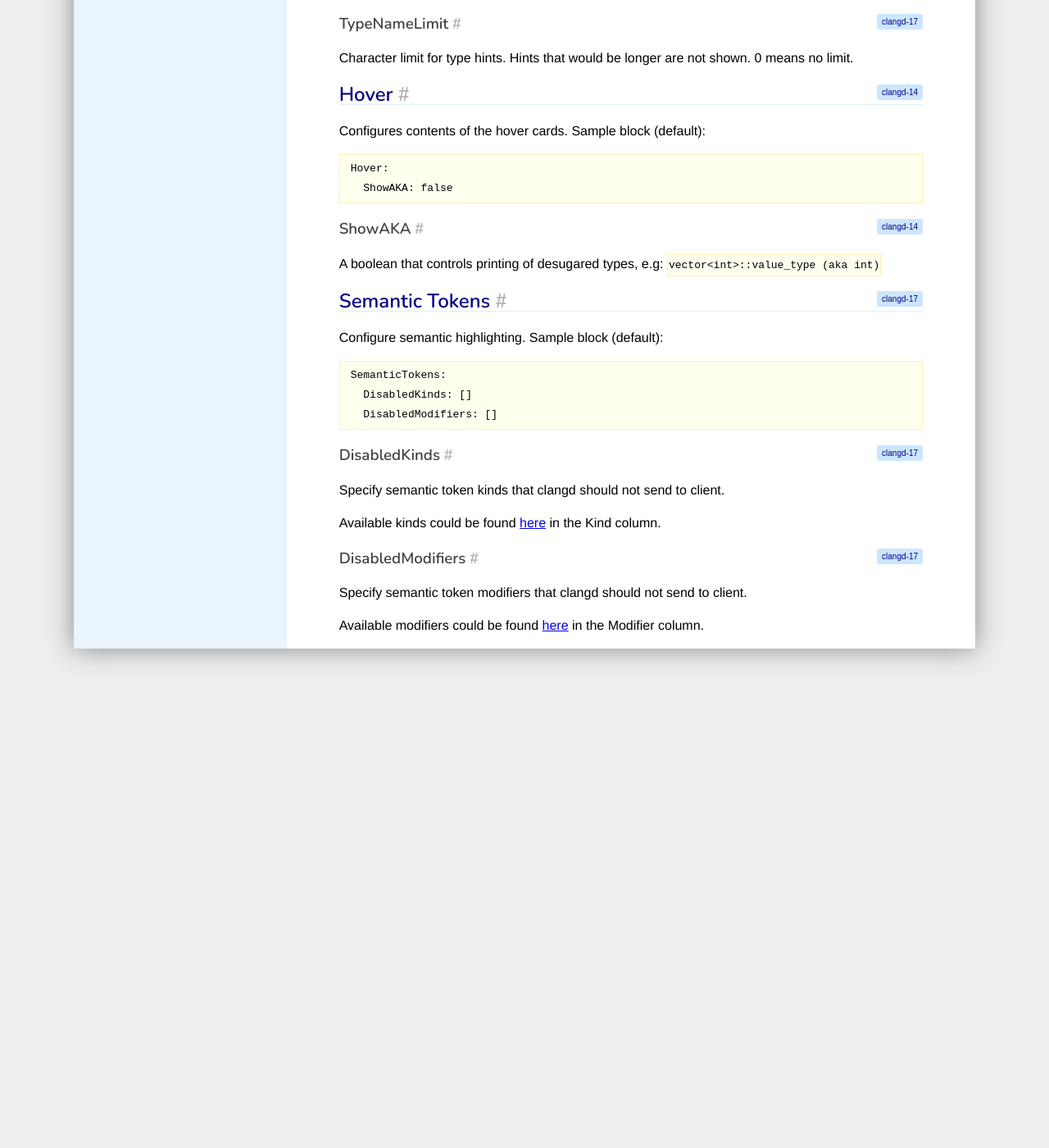
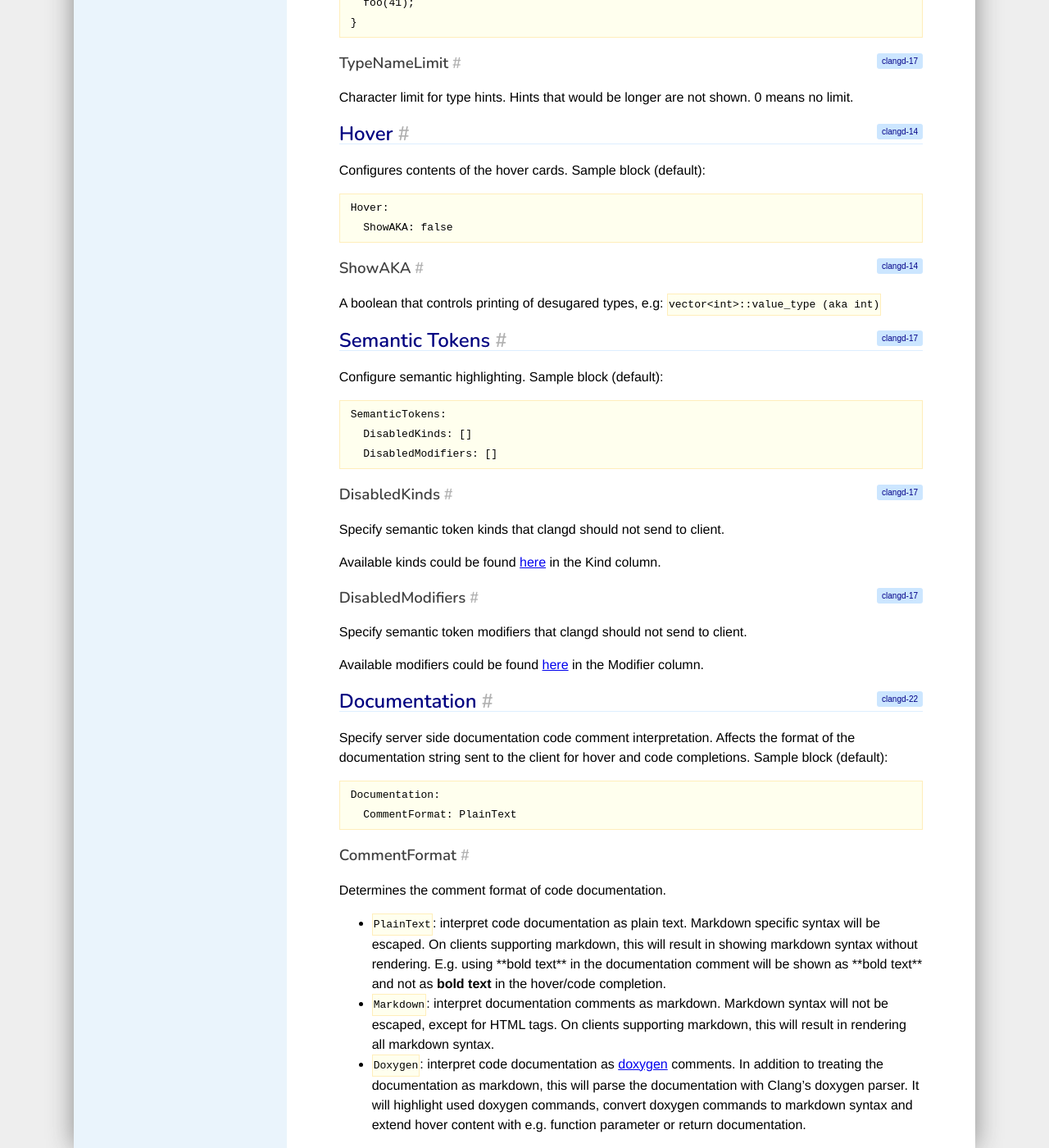
Before and after one commit to llvm/clangd-www, a Jekyll site: the page built from config.md, in a window 1280 px wide and 1400 px high, scrolled down 10840 px. Shown: the whole window at 82% size. Built offline with Jekyll 4.4.1, drawn with Linux system fonts in a browser that asks for light colours; our own code applies the rules of GitHub Pages for plain Markdown files; some of the changed text lies outside the part shown.

Commit message:
Add documentation for the config option "Documentation" (#134)

````diff
--- a/config.md
+++ b/config.md
@@ -535,3 +535,23 @@
 Specify semantic token modifiers that clangd should not send to client.
 
 Available modifiers could be found [here](features#modifiers) in the Modifier column.
+
+## Documentation
+{:.v22}
+
+Specify server side documentation code comment interpretation.
+Affects the format of the documentation string sent to the client for hover and code completions.
+Sample block (default):
+
+```yaml
+Documentation:
+  CommentFormat: PlainText
+```
+
+### CommentFormat
+
+Determines the comment format of code documentation.
+
+- `PlainText`: interpret code documentation as plain text. Markdown specific syntax will be escaped. On clients supporting markdown, this will result in showing markdown syntax without rendering. E.g. using \*\*bold text\*\* in the documentation comment will be shown as \*\*bold text\*\* and not as **bold text** in the hover/code completion.
+- `Markdown`: interpret documentation comments as markdown. Markdown syntax will not be escaped, except for HTML tags. On clients supporting markdown, this will result in rendering all markdown syntax.
+- `Doxygen`: interpret code documentation as [doxygen](https://www.doxygen.nl/) comments. In addition to treating the documentation as markdown, this will parse the documentation with Clang's doxygen parser. It will highlight used doxygen commands, convert doxygen commands to markdown syntax and extend hover content with e.g. function parameter or return documentation.
--- a/styles.css
+++ b/styles.css
@@ -170,7 +170,7 @@
 /* Version marker ornaments */
 .v6::before, .v7::before, .v8::before, .v9::before, .v10::before, .v11::before, .v12::before,
 .v13::before, .v14::before, .v15::before, .v16::before, .v17::before, .v18::before, .v19::before,
-.v20::before, .v21::before {
+.v20::before, .v21::before, .v22::before {
   color: #008;
   border-radius: 3px;
   padding: 0.2em 0.6em;
@@ -198,6 +198,7 @@
 .v19::before { content: "clangd-19"; }
 .v20::before { content: "clangd-20"; }
 .v21::before { content: "clangd-21"; }
+.v22::before { content: "clangd-22"; }
 #edit {
   text-decoration: none;
   position: absolute;
````
